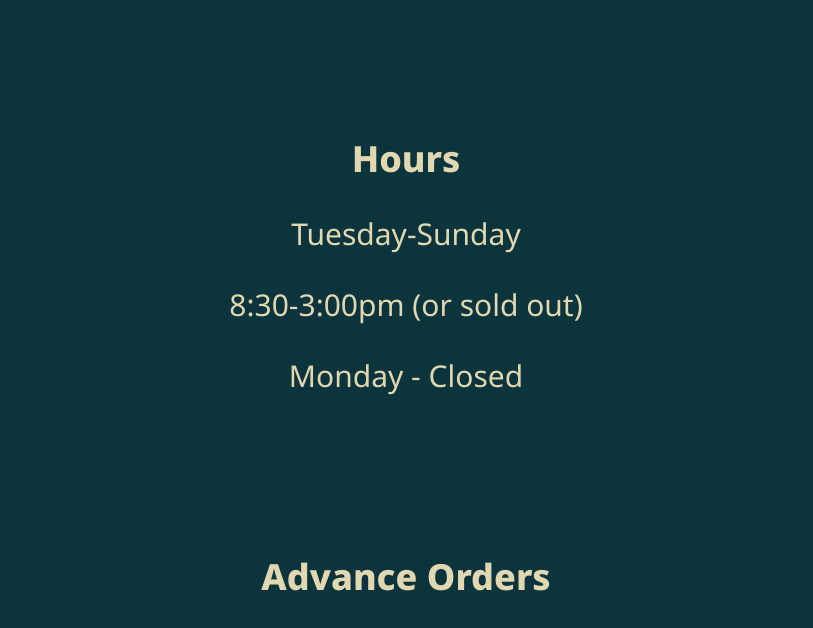
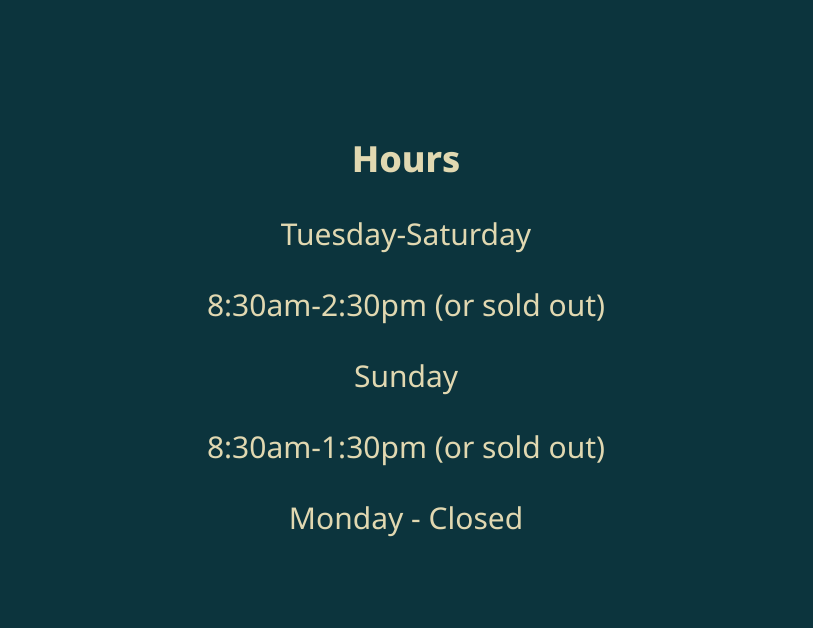
Before and after one commit to jgravois/villagebreadcalimesa.com, a plain HTML site: page index.html in a window 1280 px wide. Shown: the part 591-1219 px from the top of the page, without its empty margins (234-1047 px from the left). Drawn offline with Linux system fonts and the light colour scheme.

Commit message:
Update index.html

```diff
--- a/index.html
+++ b/index.html
@@ -19,8 +19,10 @@
     </div>
     <div class="item">
       <h2>Hours</h2>
-      <p>Tuesday-Sunday</p>
-      <p>8:30-3:00pm (or sold out)</p>
+      <p>Tuesday-Saturday</p>
+      <p>8:30am-2:30pm (or sold out)</p>
+      <p>Sunday</p>
+      <p>8:30am-1:30pm (or sold out)</p>
       <p>Monday - Closed</p>
     </div>
     <div class="item">
```
